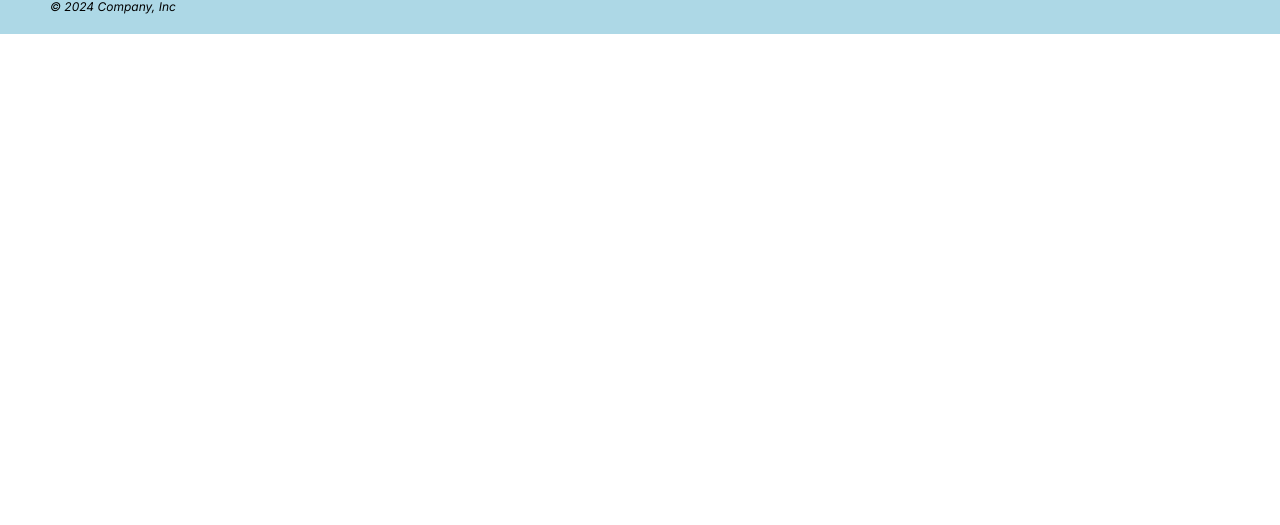
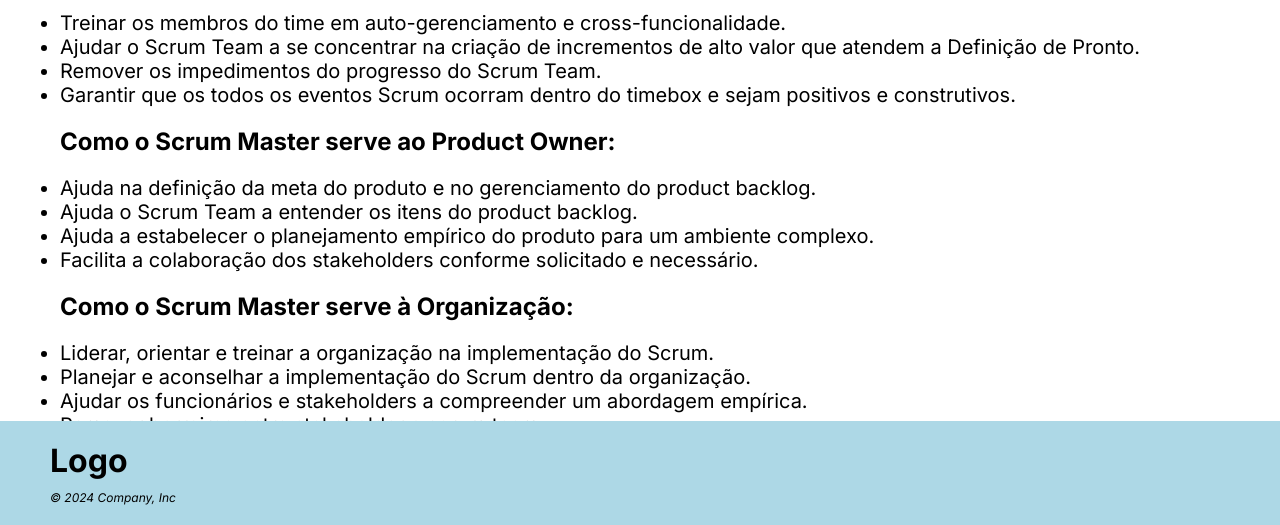
Before and after one commit to davihelisson/FATEC-API-Under_Devs, a plain HTML site: page src/ScrumMaster.html in a window 1280 px wide. Shown: the part 275-800 px from the top of the page. Drawn offline with Linux system fonts and the light colour scheme.

Commit message:
Implementação de conteúdos nas paginas html

```diff
--- a/src/ScrumMaster.html
+++ b/src/ScrumMaster.html
@@ -17,7 +17,62 @@
     <main>
         <div class="scrum-contents">
             <h1>Scrum Master</h1>
-            <p>Futuro texto sobre as funções do Scrum Master</p>
+            <p>Scrum Master é um líder que serve o time e a organização como um todo, é responsável pela eficácia do Scrum Team ajudando todos a compreender a teoria e a prática do Scrum e permitindo que o Scrum Team melhore suas práticas dentro do Framework.
+
+                <h2>
+                    Como o Scrum Master serve ao Scrum Team:
+                </h2>
+                <div class="list">
+                    <ul>
+                        <li>
+                            Treinar os membros do time em auto-gerenciamento e cross-funcionalidade.
+                        </li>
+                        <li>
+                            Ajudar o Scrum Team a se concentrar na criação de incrementos de alto valor que atendem a Definição de Pronto.
+                        </li>
+                        <li>
+                            Remover os impedimentos do progresso do Scrum Team.
+                        </li>
+                        <li>
+                            Garantir que os todos os eventos Scrum ocorram dentro do timebox e sejam positivos e construtivos.
+                        </li>
+                    </ul>
+
+                <h2>
+                    Como o Scrum Master serve ao Product Owner:
+                </h2>
+                <ul>
+                    <li>
+                        Ajuda na definição da meta do produto e no gerenciamento do product backlog.
+                    </li>
+                    <li>
+                        Ajuda o Scrum Team a entender os itens do product backlog.
+                    </li>
+                    <li>
+                        Ajuda a estabelecer o planejamento empírico do produto para um ambiente complexo.
+                    </li>
+                    <li>
+                        Facilita a colaboração dos stakeholders conforme solicitado e necessário.
+                    </li>
+                </ul>
+                    <h2>
+                        Como o Scrum Master serve à Organização:
+                    </h2>
+                    <ul>
+                        <li>
+                            Liderar, orientar e treinar a organização na implementação do Scrum.
+                        </li>
+                        <li>
+                            Planejar e aconselhar a implementação do Scrum dentro da organização.
+                        </li>
+                        <li>
+                            Ajudar os funcionários e stakeholders a compreender um abordagem empírica.
+                        </li>
+                        <li>
+                            Remover barreiras entre stakeholder e scrum team.
+                        </li>
+                    </ul>
+                </div><!--list-->
         </div>
     </main>
 
--- a/src/style.css
+++ b/src/style.css
@@ -59,6 +59,9 @@ footer {
     align-items: center;
     background-color: lightblue;
     padding: 20px 50px;
+    bottom: 0;
+    position: fixed;
+    width: 100%;
 }
 
 footer > div {
@@ -129,4 +132,10 @@ footer p {
 .scrum-contents p {
     padding: 0px 0px 10px 0px;
     text-align: justify;
+    font-size: 20px;
 }
+.list ul{
+    text-align: justify;
+    padding: 20px 0px 20px 0px;
+    font-size: 20px;
+}
```
Also changed, not shown: src/DevTeam.html (+17 -1 lines), src/ProductOwner.html (+17 -1 lines).
